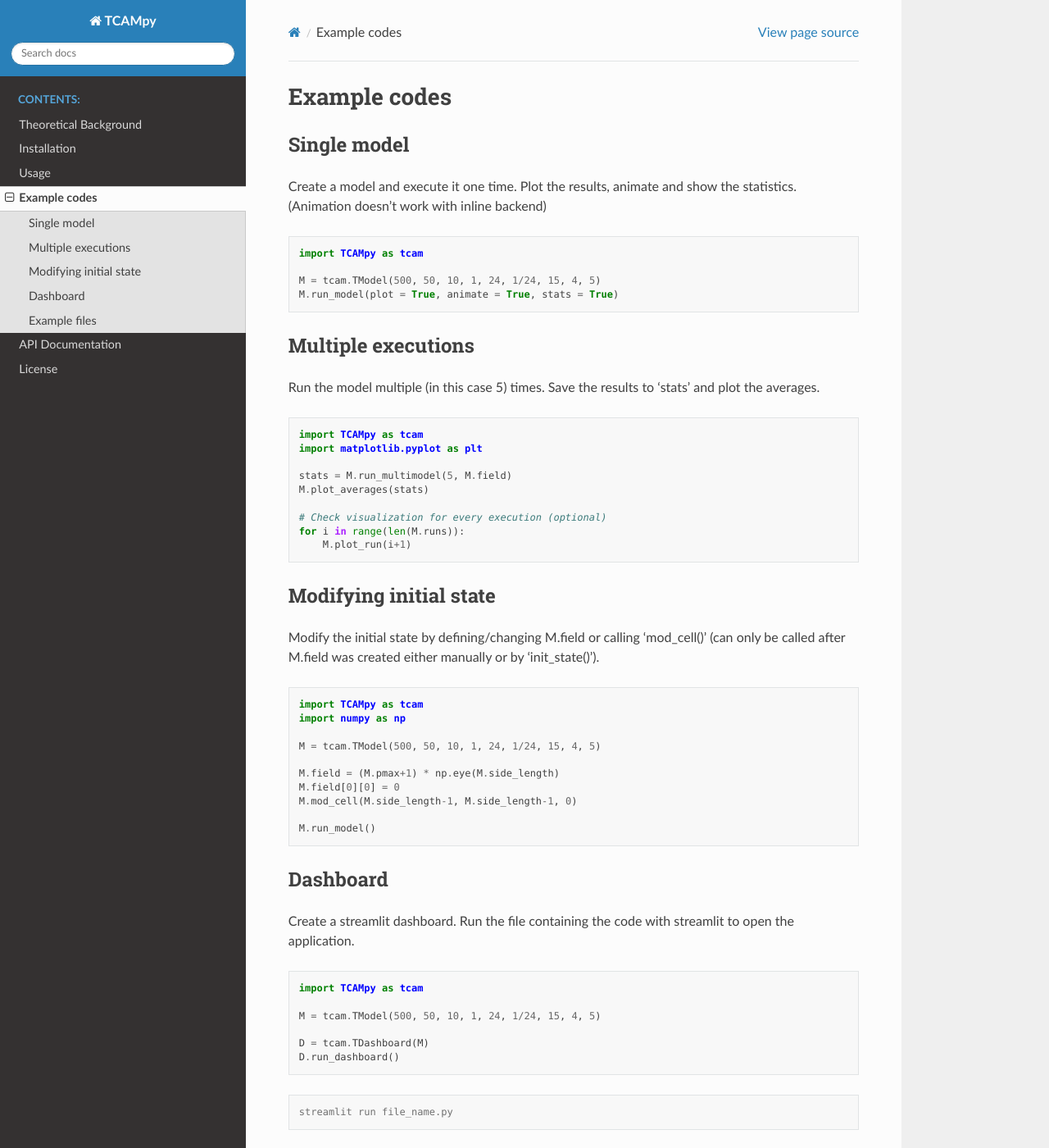
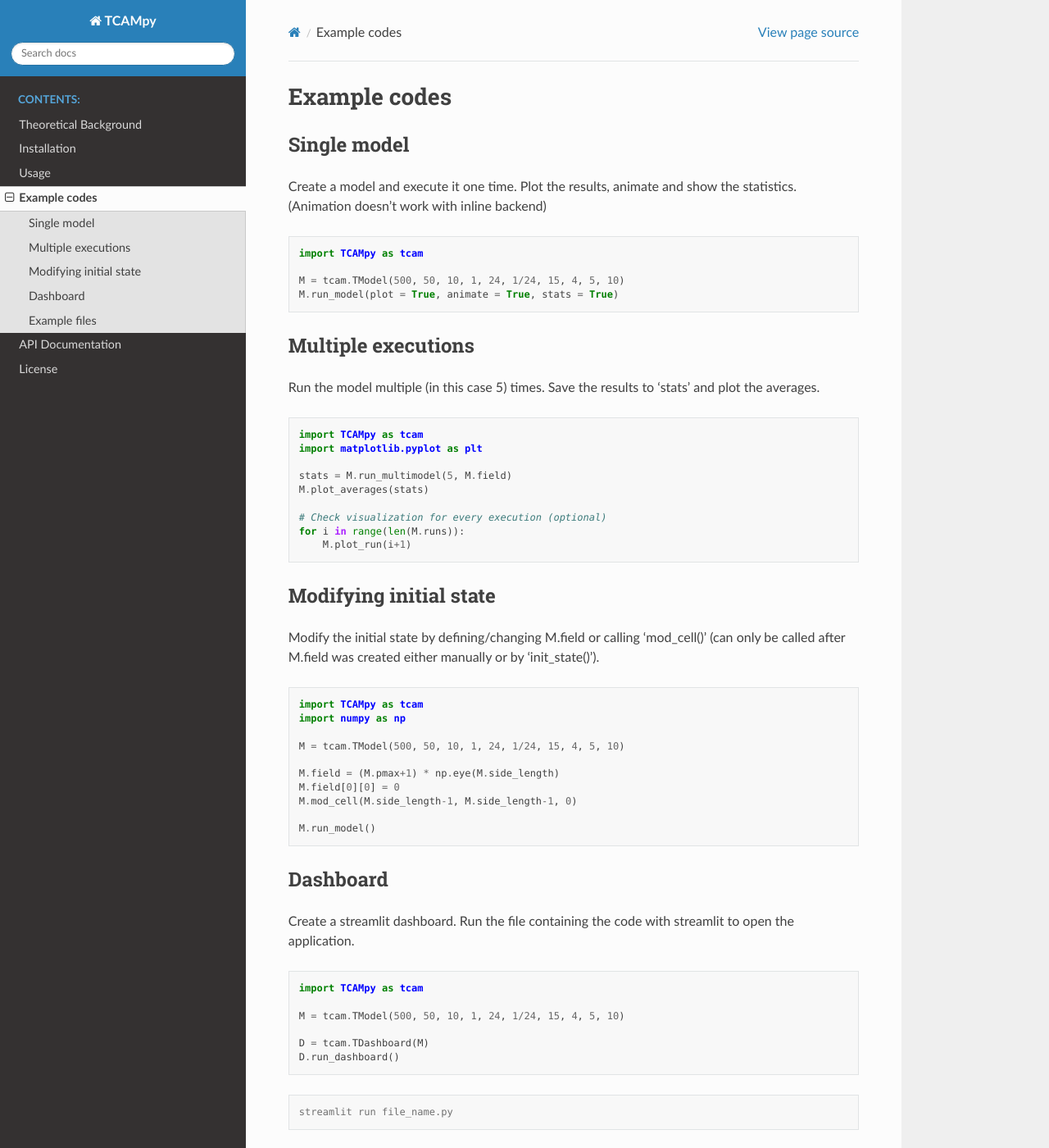
Before and after one commit to Fetasalyt/TCAMpy, a Sphinx documentation site: the page built from docs/Examples.rst, in a window 1280 px wide and 1400 px high. Shown: the whole window at 82% size. Built offline with Sphinx 7.4.7 and the Read the Docs theme 3.1.0, drawn with Linux system fonts in a browser that asks for light colours.

Commit message:
Added new parameter: Mutation chance

```diff
--- a/docs/Examples.rst
+++ b/docs/Examples.rst
@@ -10,7 +10,7 @@ Create a model and execute it one time. Plot the results, animate and show the s
 
     import TCAMpy as tcam
 
-    M = tcam.TModel(500, 50, 10, 1, 24, 1/24, 15, 4, 5)
+    M = tcam.TModel(500, 50, 10, 1, 24, 1/24, 15, 4, 5, 10)
     M.run_model(plot = True, animate = True, stats = True)
 
 Multiple executions
@@ -40,7 +40,7 @@ Modify the initial state by defining/changing M.field or calling 'mod_cell()' (c
     import TCAMpy as tcam
     import numpy as np
 
-    M = tcam.TModel(500, 50, 10, 1, 24, 1/24, 15, 4, 5)
+    M = tcam.TModel(500, 50, 10, 1, 24, 1/24, 15, 4, 5, 10)
 
     M.field = (M.pmax+1) * np.eye(M.side_length)
     M.field[0][0] = 0
@@ -57,7 +57,7 @@ Create a streamlit dashboard. Run the file containing the code with streamlit to
 
     import TCAMpy as tcam
 
-    M = tcam.TModel(500, 50, 10, 1, 24, 1/24, 15, 4, 5)
+    M = tcam.TModel(500, 50, 10, 1, 24, 1/24, 15, 4, 5, 10)
 
     D = tcam.TDashboard(M)
     D.run_dashboard()
```
